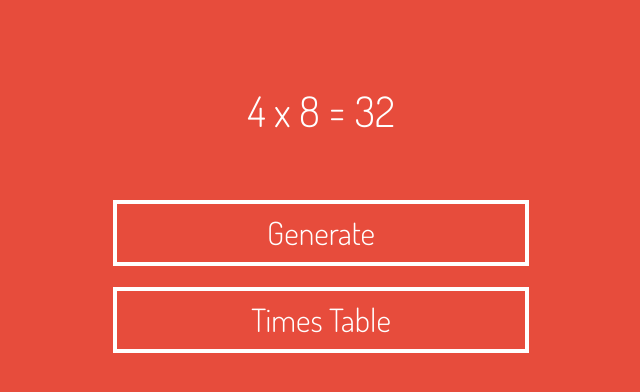
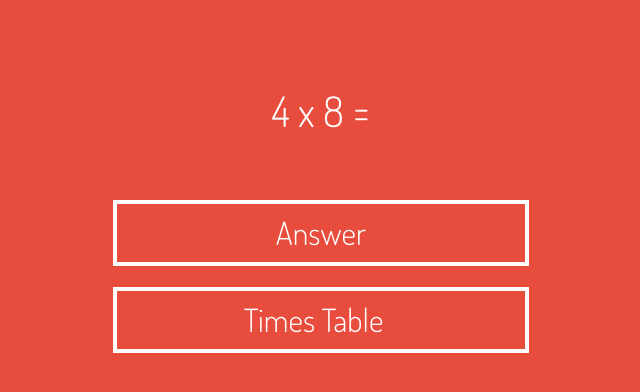
Before and after one commit to trys/trys, a Jekyll site: the page lab/times/index.html, which Jekyll copies as it is, in a window 1280 px wide. Shown: the top 392 px of the page, without its empty margins (319-959 px from the left). Built offline with Jekyll 4.4.1, drawn with Linux system fonts in a browser that asks for light colours; nearby versions of some CDN libraries; Markdown is read by kramdown in place of the engine named in the settings.

Commit message:
Answer visibility toggle

```diff
--- a/lab/times/index.html
+++ b/lab/times/index.html
@@ -30,7 +30,8 @@
 			}
 
 			input,
-			button {
+			button,
+			label {
 				text-align: center;
 				box-shadow: none;
 				background: none;
@@ -44,15 +45,32 @@
 				font: 32px 'Dosis', sans-serif;
 			}
 
+			.hide-answer {
+				display: none;
+			}
+
+			label:before {
+				content: "Show ";
+			}
+
+			input:checked + label:before {
+				content: "Hide "
+			}
+
 			button {
 				cursor: pointer;
+			}
+
+			.interaction {
 				margin: 1.5rem 0 0.5rem;
 			}
 
-			input::-webkit-outer-spin-button,
-			input::-webkit-inner-spin-button {
-				-webkit-appearance: none;
-				margin: 0;
+			.interaction-generate:before {
+				content: "Generate";
+			}
+
+			.interaction-answer:before {
+				content: "Answer";
 			}
 
 			::-webkit-input-placeholder {
@@ -72,19 +90,28 @@
 		<span class="term-a"></span> x
 		<span class="term-b"></span> =
 		<span class="answer"></span>
-		<button class="generate">Generate</button>
+		<button class="interaction interaction-generate"></button>
 		<input type="number" min="1" class="times-table" max="15" placeholder="Times Table" pattern="[0-9]" />
 		<script src="http://ajax.googleapis.com/ajax/libs/jquery/1.11.1/jquery.min.js"></script>
 		<script>
 
 			function get_sum() {
-				var timesTable = ($('.times-table').val()) ? $('.times-table').val() : 12,
-					terms = ($('.times-table').val()) ? [get_term(1, 12), timesTable] : [
-						get_term(1, 12), get_term(1, 12)
-					];
-				$('.term-a').text(terms[0]);
-				$('.term-b').text(terms[1]);
-				$('.answer').text(terms[0] * terms[1]);
+
+				if ( $( '.interaction' ).hasClass( 'interaction-generate' ) ) {
+
+					var timesTable = ( $('.times-table').val() ) ? $( '.times-table' ).val() : 12,
+						terms = ( $('.times-table').val() ) ? [ get_term(1, 12), timesTable ] : [ get_term(1, 12), get_term(1, 12) ];
+
+					$( '.term-a' ).text( terms[0] );
+					$( '.term-b' ).text( terms[1] );
+					$( '.answer' ).hide().text( terms[0] * terms[1] );
+
+				} else {
+					$( '.answer' ).show()
+				}
+
+				$( '.interaction' ).toggleClass( 'interaction-generate interaction-answer' );
+
 			}
 
 			function get_term(min, max) {
@@ -93,7 +120,7 @@
 
 			$(document).on('ready', function() {
 				get_sum();
-				$('.generate').on('click', get_sum );
+				$(document.body).on('click', '.interaction', get_sum );
 			});
 
 		</script>
```
